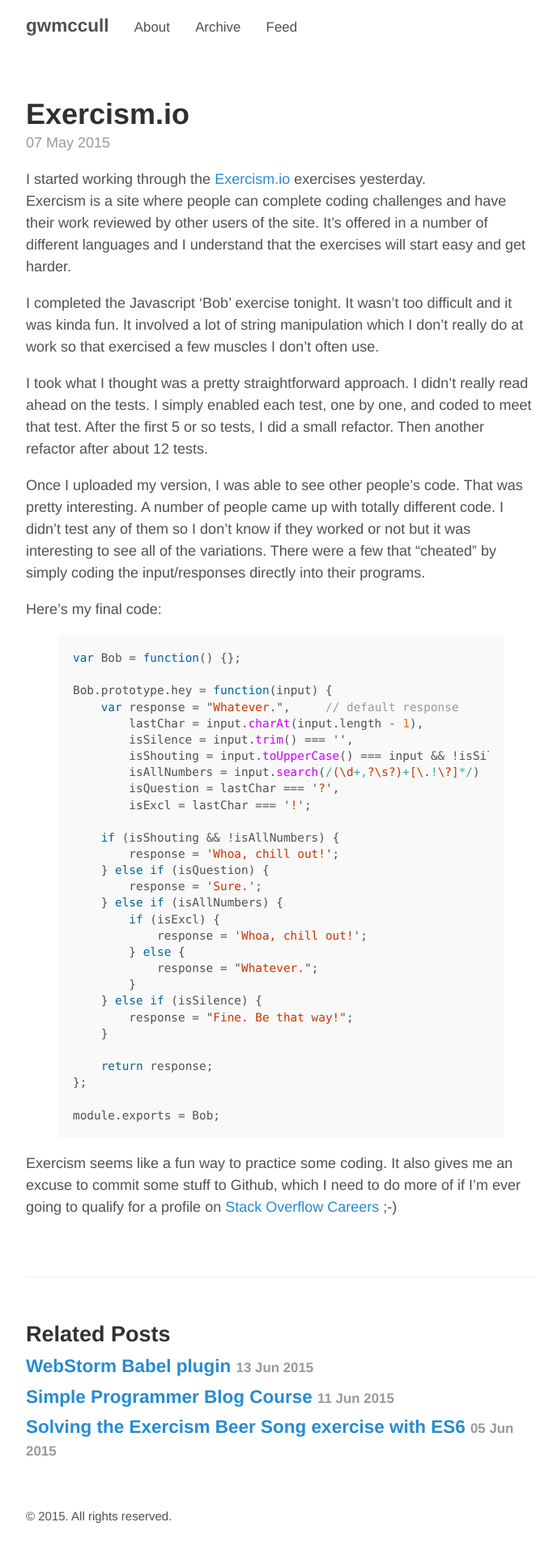
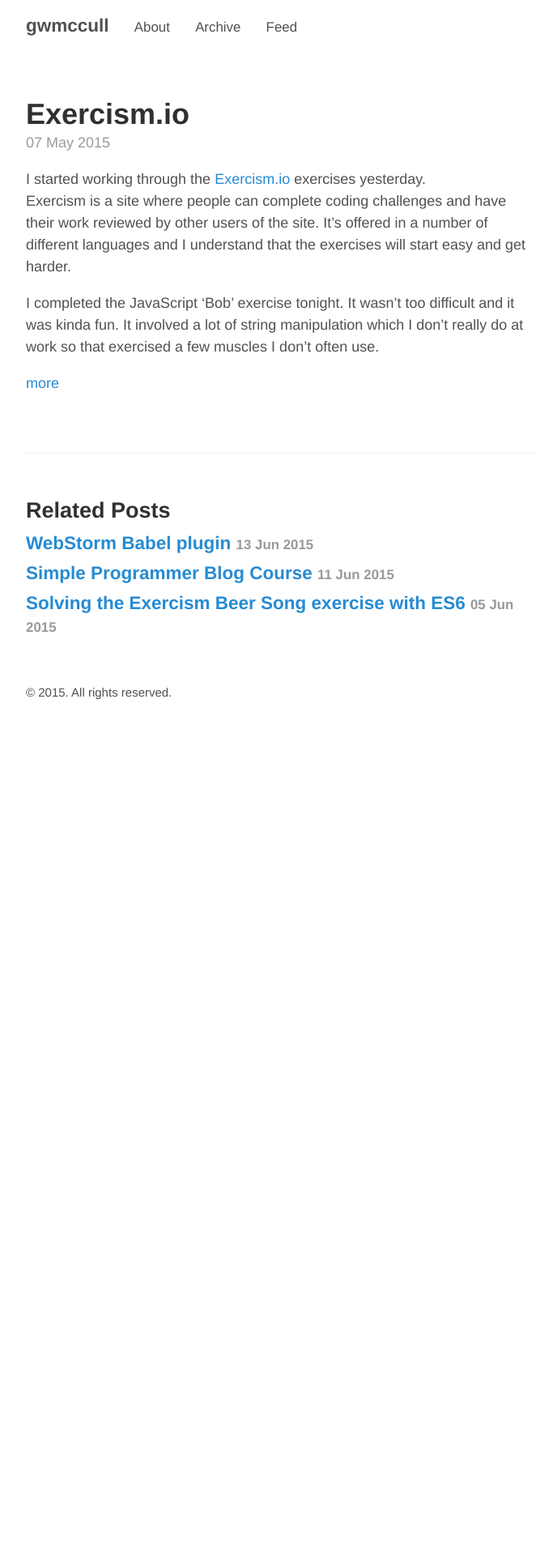
Before and after one commit to gwmccull/gwmccull.github.io, a Jekyll site: the page built from _posts/2015-05-07-exercism-io.md, in a window 1280 px wide. Shown: the whole page at 81% size, without its empty margins (293-981 px from the left). Built offline with Jekyll 4.4.1, drawn with Linux system fonts in a browser that asks for light colours; after the commit the page ends 904 px from its top, so only the background shows below that.

Commit message:
Update 2015-05-07-exercism-io.md

```diff
--- a/_posts/2015-05-07-exercism-io.md
+++ b/_posts/2015-05-07-exercism-io.md
@@ -7,50 +7,7 @@ I started working through the [Exercism.io](http://exercism.io) exercises yester
 Exercism is a site where people can complete coding challenges and have their work reviewed by other users of the site.
 It's offered in a number of different languages and I understand that the exercises will start easy and get harder.
 
-I completed the Javascript 'Bob' exercise tonight.  It wasn't too difficult and it was kinda fun.  It involved a lot of
+I completed the JavaScript 'Bob' exercise tonight.  It wasn't too difficult and it was kinda fun.  It involved a lot of
 string manipulation which I don't really do at work so that exercised a few muscles I don't often use.
 
-I took what I thought was a pretty straightforward approach.  I didn't really read ahead on the tests.  I simply enabled
-each test, one by one, and coded to meet that test.  After the first 5 or so tests, I did a small refactor.  Then another
-refactor after about 12 tests.
-
-Once I uploaded my version, I was able to see other people's code.  That was pretty interesting.  A number of people came up
-with totally different code.  I didn't test any of them so I don't know if they worked or not but it was interesting
-to see all of the variations.  There were a few that "cheated" by simply coding the input/responses directly into their
-programs.
-
-Here's my final code:
-{% highlight javascript %}
-var Bob = function() {};
-
-Bob.prototype.hey = function(input) {
-    var response = "Whatever.",     // default response
-        lastChar = input.charAt(input.length - 1),
-        isSilence = input.trim() === '',
-        isShouting = input.toUpperCase() === input && !isSilence,
-        isAllNumbers = input.search(/(\d+,?\s?)+[\.!\?]*/) != -1,
-        isQuestion = lastChar === '?',
-        isExcl = lastChar === '!';
-
-    if (isShouting && !isAllNumbers) {
-        response = 'Whoa, chill out!';
-    } else if (isQuestion) {
-        response = 'Sure.';
-    } else if (isAllNumbers) {
-        if (isExcl) {
-            response = 'Whoa, chill out!';
-        } else {
-            response = "Whatever.";
-        }
-    } else if (isSilence) {
-        response = "Fine. Be that way!";
-    }
-
-    return response;
-};
-
-module.exports = Bob;
-{% endhighlight %}
-
-Exercism seems like a fun way to practice some coding.  It also gives me an excuse to commit some stuff to Github, which
-I need to do more of if I'm ever going to qualify for a profile on [Stack Overflow Careers](https://careers.stackoverflow.com/) ;-)
+[more](http://mcculloughwebservices.com/2015/05/07/exercism-io-bob/)
```
